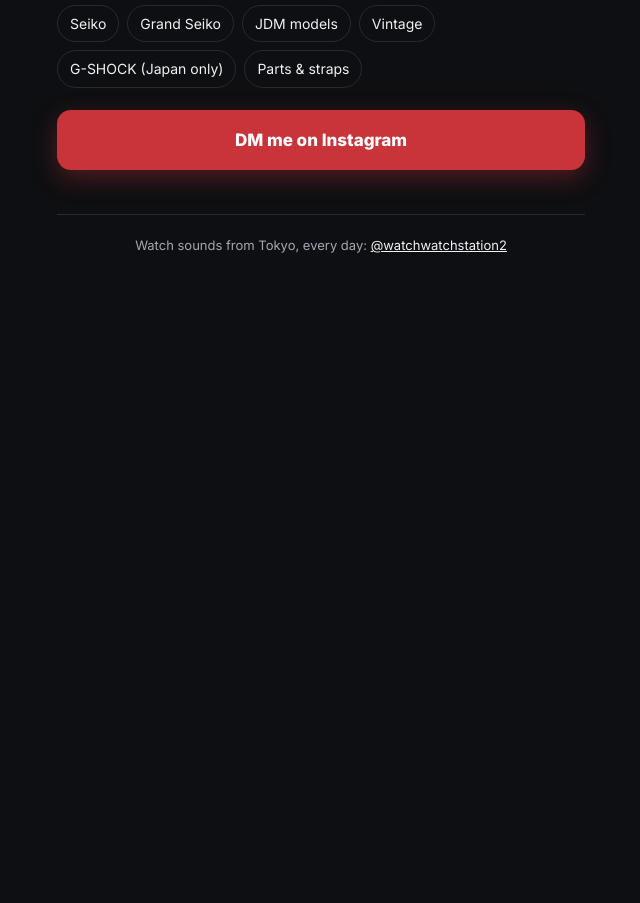
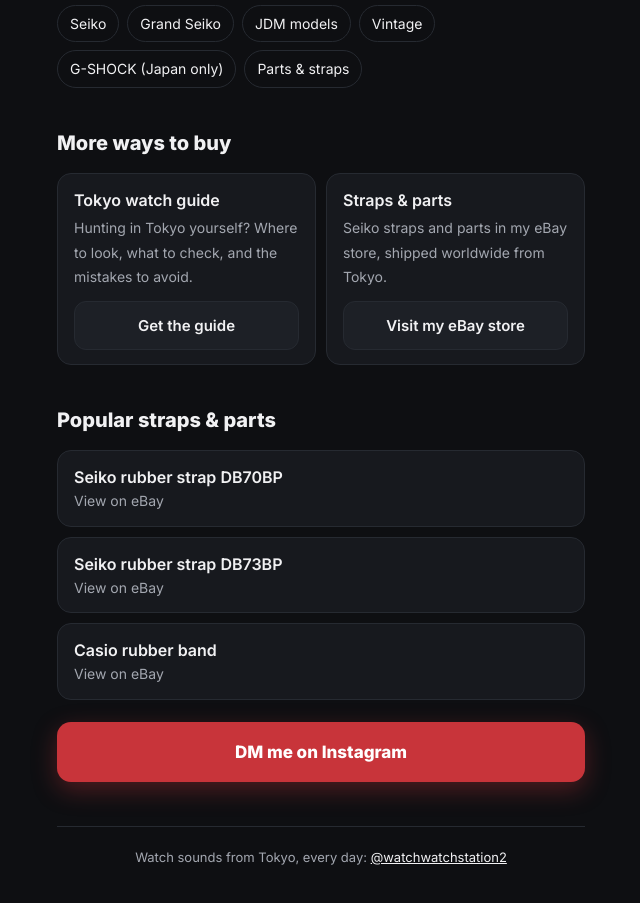
Before and after one commit to dartmass/tokyo-watch-hunt, a plain HTML site: page index.html in a window 1280 px wide. Shown: the part 1620-2523 px from the top of the page, without its empty margins (319-959 px from the left). Before the commit the page ends 1931 px from the top, so only its background shows below. Drawn offline with Linux system fonts and the light colour scheme.

Commit message:
Add guide and eBay straps sections to landing page

```diff
--- a/index.html
+++ b/index.html
@@ -41,6 +41,10 @@
   .card span{color:var(--muted);font-size:14px}
   ul.fits{list-style:none;display:flex;flex-wrap:wrap;gap:8px}
   ul.fits li{border:1px solid var(--line);border-radius:999px;padding:7px 12px;font-size:14px;color:var(--text)}
+  .alt{display:flex;align-items:center;justify-content:center;width:100%;padding:12px 16px;border-radius:12px;border:1px solid var(--line);background:#1d2026;color:var(--text);font-weight:600;font-size:15px;text-decoration:none;margin-top:12px}
+  ul.links{list-style:none;display:grid;gap:10px}
+  ul.links a{display:block;background:var(--card);border:1px solid var(--line);border-radius:14px;padding:14px 16px;color:var(--text);text-decoration:none;font-weight:600}
+  ul.links a span{display:block;color:var(--muted);font-size:14px;font-weight:400}
   footer{margin-top:44px;padding-top:20px;border-top:1px solid var(--line);text-align:center;color:var(--muted);font-size:13px}
   footer a{color:var(--text)}
   @media (max-width:380px){h1{font-size:29px}.grid{grid-template-columns:1fr}}
@@ -81,6 +85,19 @@
     <li>Seiko</li><li>Grand Seiko</li><li>JDM models</li><li>Vintage</li><li>G-SHOCK (Japan only)</li><li>Parts &amp; straps</li>
   </ul>
 
+  <h2>More ways to buy</h2>
+  <div class="grid">
+    <div class="card"><b>Tokyo watch guide</b><span>Hunting in Tokyo yourself? Where to look, what to check, and the mistakes to avoid.</span><a class="alt" href="https://payhip.com/b/swNEj">Get the guide</a></div>
+    <div class="card"><b>Straps &amp; parts</b><span>Seiko straps and parts in my eBay store, shipped worldwide from Tokyo.</span><a class="alt" href="https://ebay.us/mdivd7">Visit my eBay store</a></div>
+  </div>
+
+  <h2>Popular straps &amp; parts</h2>
+  <ul class="links">
+    <li><a href="https://ebay.us/H5p5Fq">Seiko rubber strap DB70BP<span>View on eBay</span></a></li>
+    <li><a href="https://ebay.us/Y1SVi3">Seiko rubber strap DB73BP<span>View on eBay</span></a></li>
+    <li><a href="https://ebay.us/DWOFwk">Casio rubber band<span>View on eBay</span></a></li>
+  </ul>
+
   <a class="cta" href="https://ig.me/m/watchwatchstation2">DM me on Instagram</a>
 
   <footer>
```
